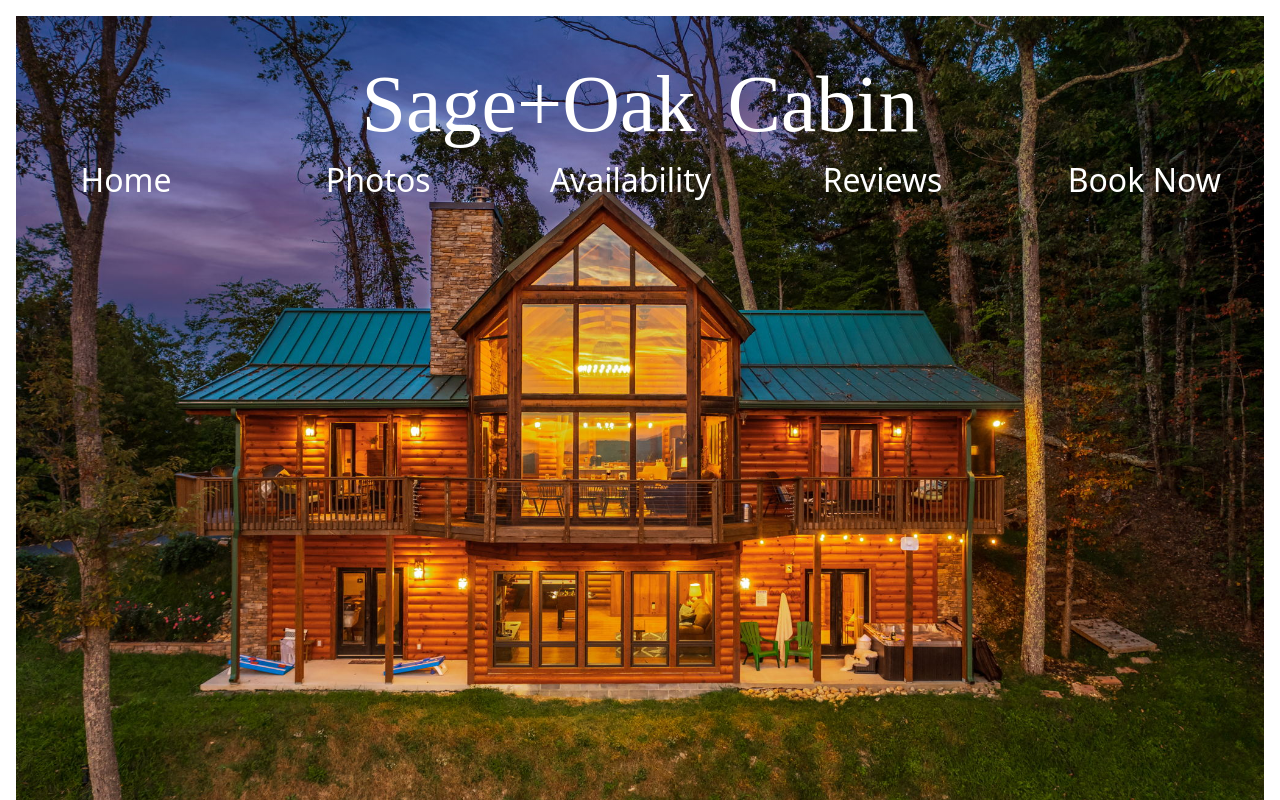
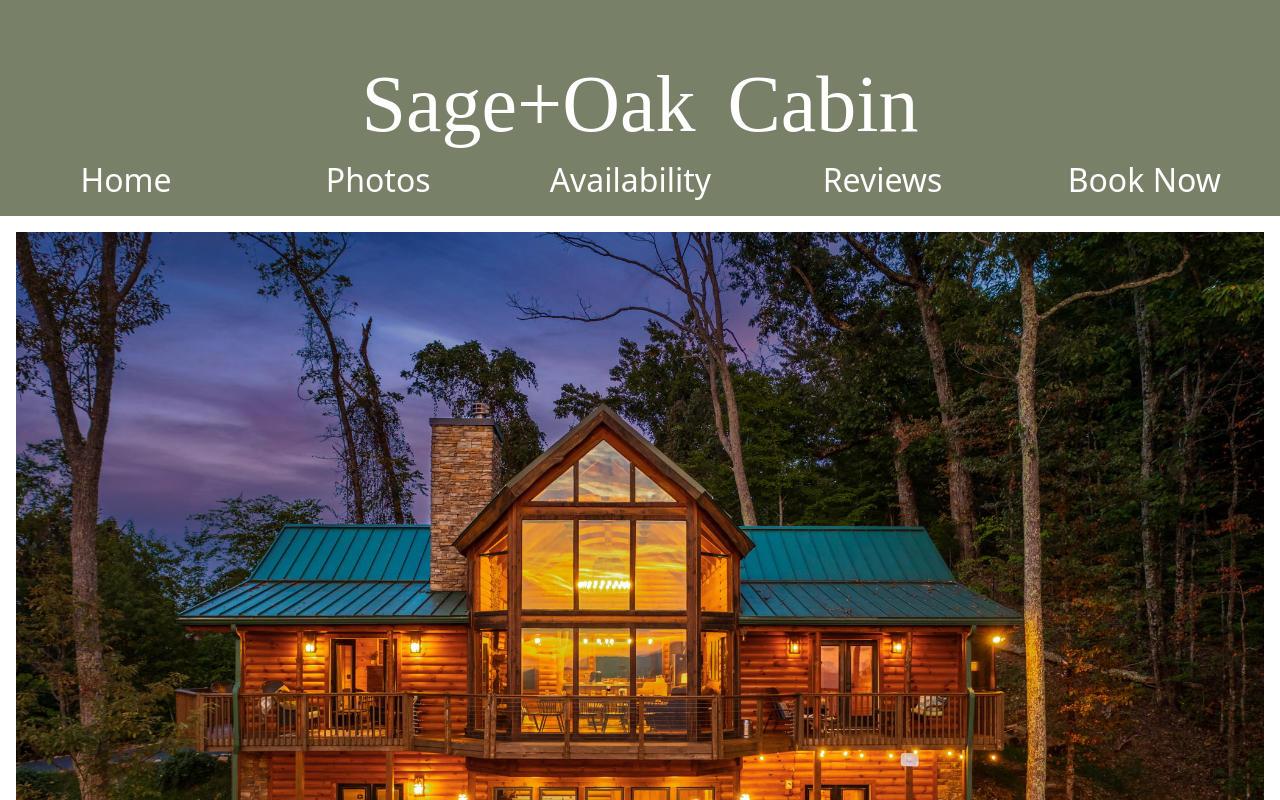
Before and after one commit to Ozzy-codes/React_S.A.O, a React (Create React App) app: page / in a window 1280 px wide. Shown: the top 800 px of the page. Built offline with nearby package versions, Linux system fonts and the light colour scheme; a web font is replaced by a local one.

Commit message:
remove absolute positioning of Desktop header

```diff
--- a/src/components/DeskTopHeader.js
+++ b/src/components/DeskTopHeader.js
@@ -30,7 +30,7 @@ function DeskTopHeader({ navLinks }) {
   return (
     <div
       id="top_header_div"
-      className={"absolute w-screen flex flex-col items-center "}>
+      className={"bg-[var(--logo-color)] w-screen flex flex-col items-center "}>
       <div className="z-20 pt-[4rem] pb-0 px-[4rem]">
         <Link to={"/"}>
           <h1 className="leading-none text-[5rem] font-['Whisper'] text-white">
```
